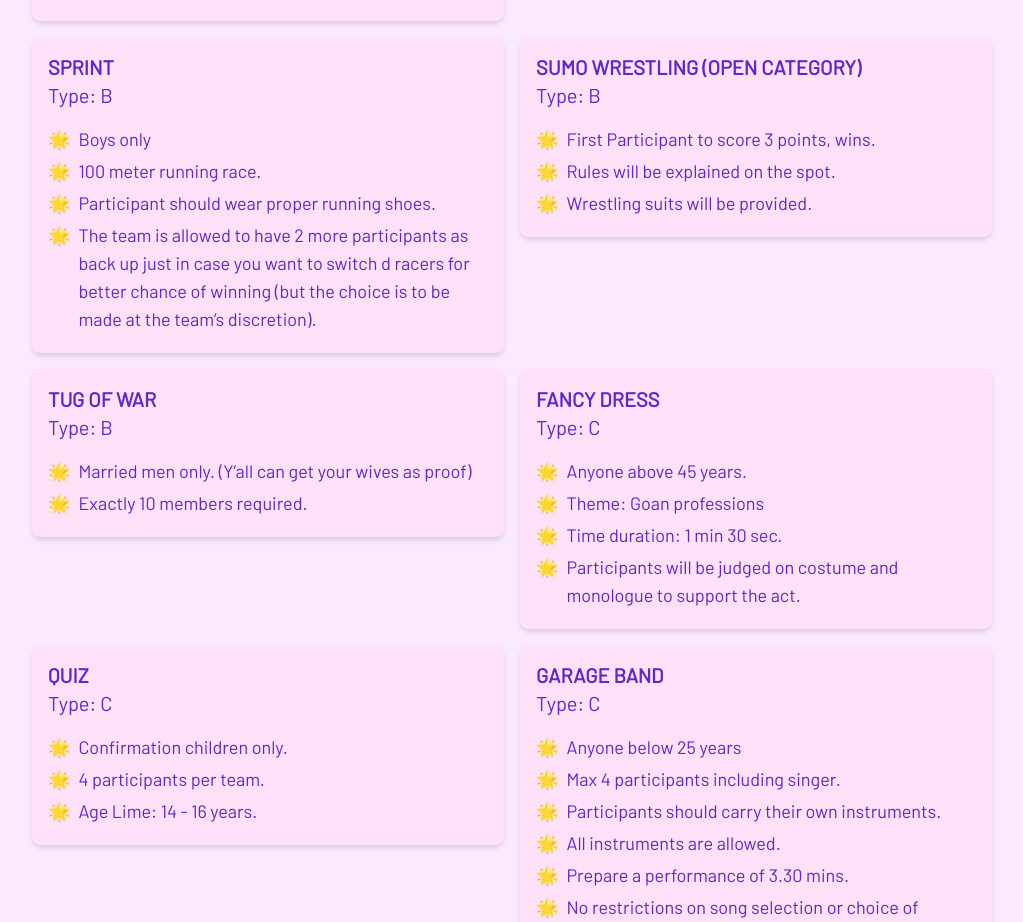
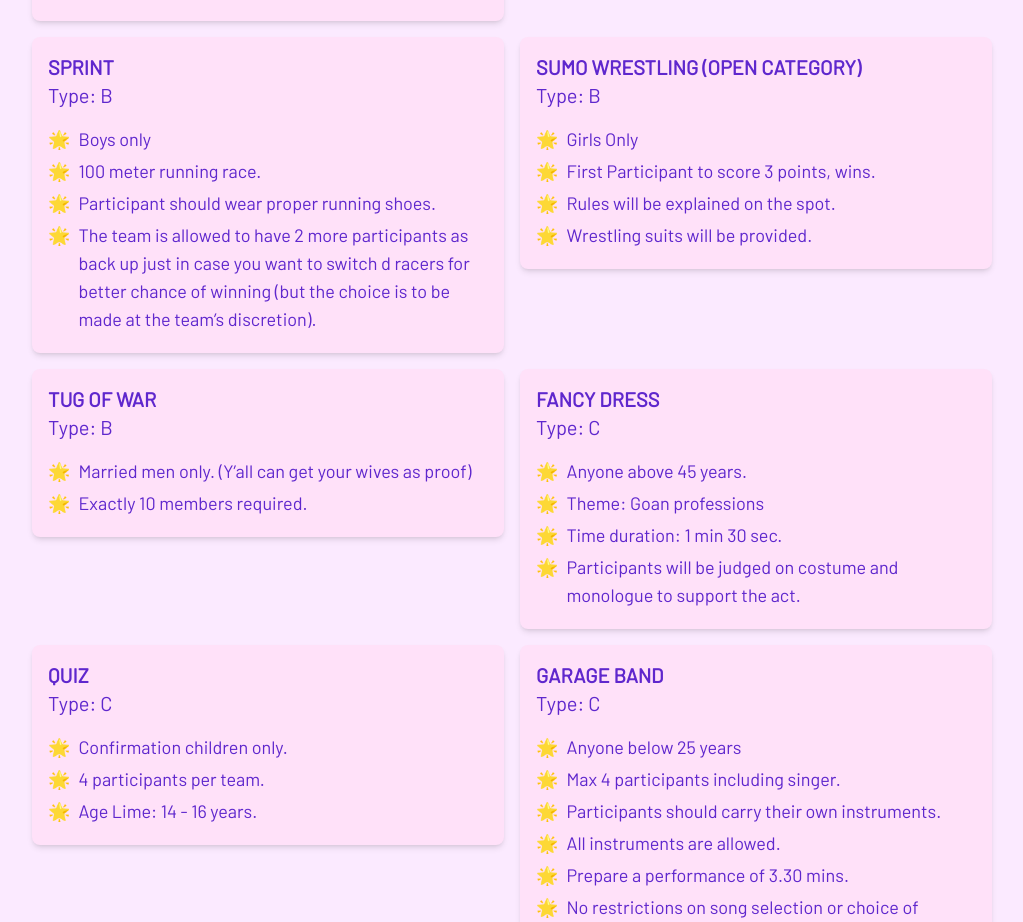
Before and after one commit to reeveboy/re-wards, a Next.js app: page / in a window 1280 px wide. Shown: the part 3605-4527 px from the top of the page, without its empty margins (128-1151 px from the left). Built offline with nearby package versions, Linux system fonts and the light colour scheme.

Commit message:
sumo girls only

```diff
--- a/src/pages/index.tsx
+++ b/src/pages/index.tsx
@@ -137,6 +137,7 @@ const games: game[] = [
     openCategory: true,
     type: "B",
     descripton: [
+      "Girls Only",
       "First Participant to score 3 points, wins.",
       "Rules will be explained on the spot.",
       "Wrestling suits will be provided.",
```
